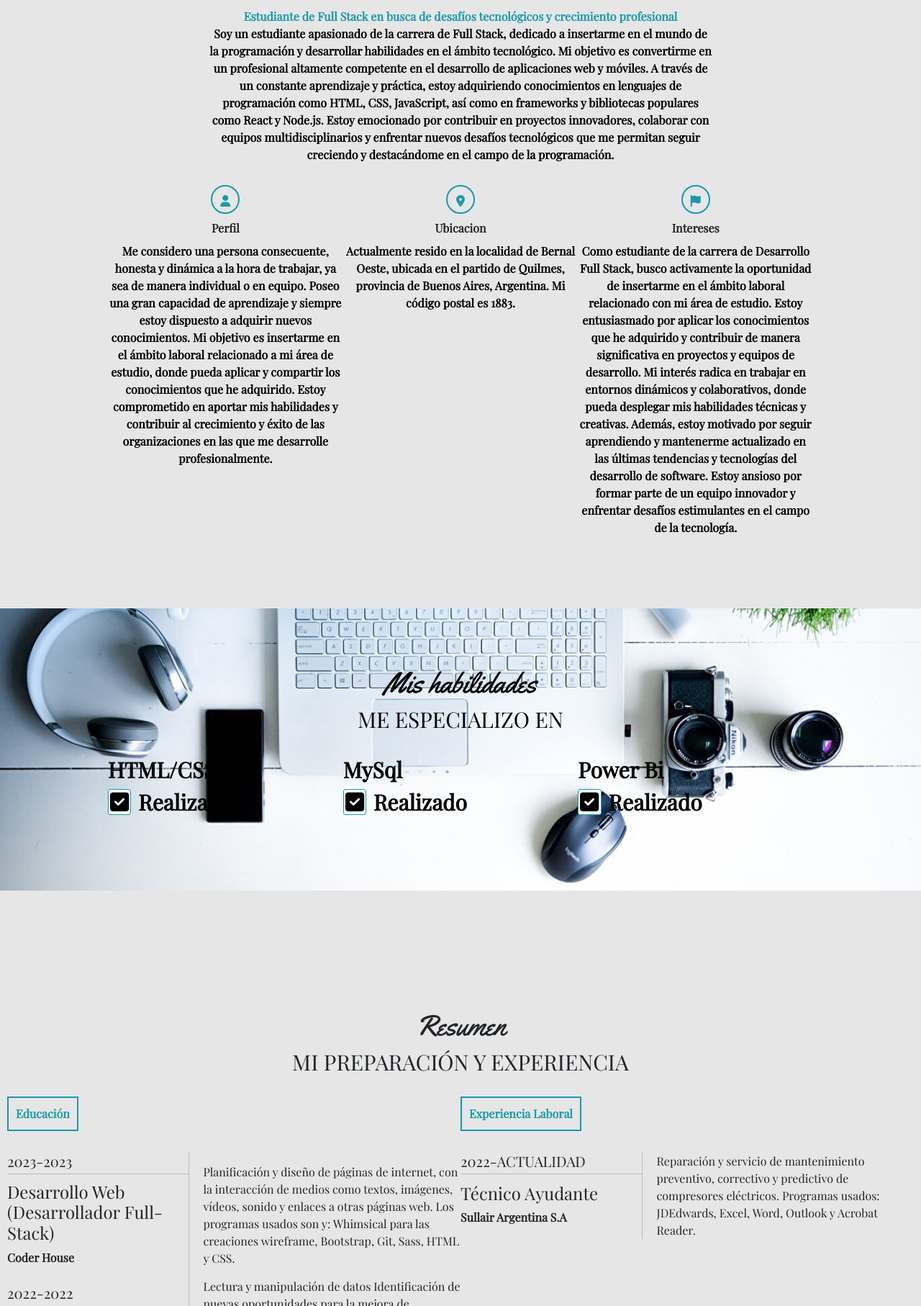
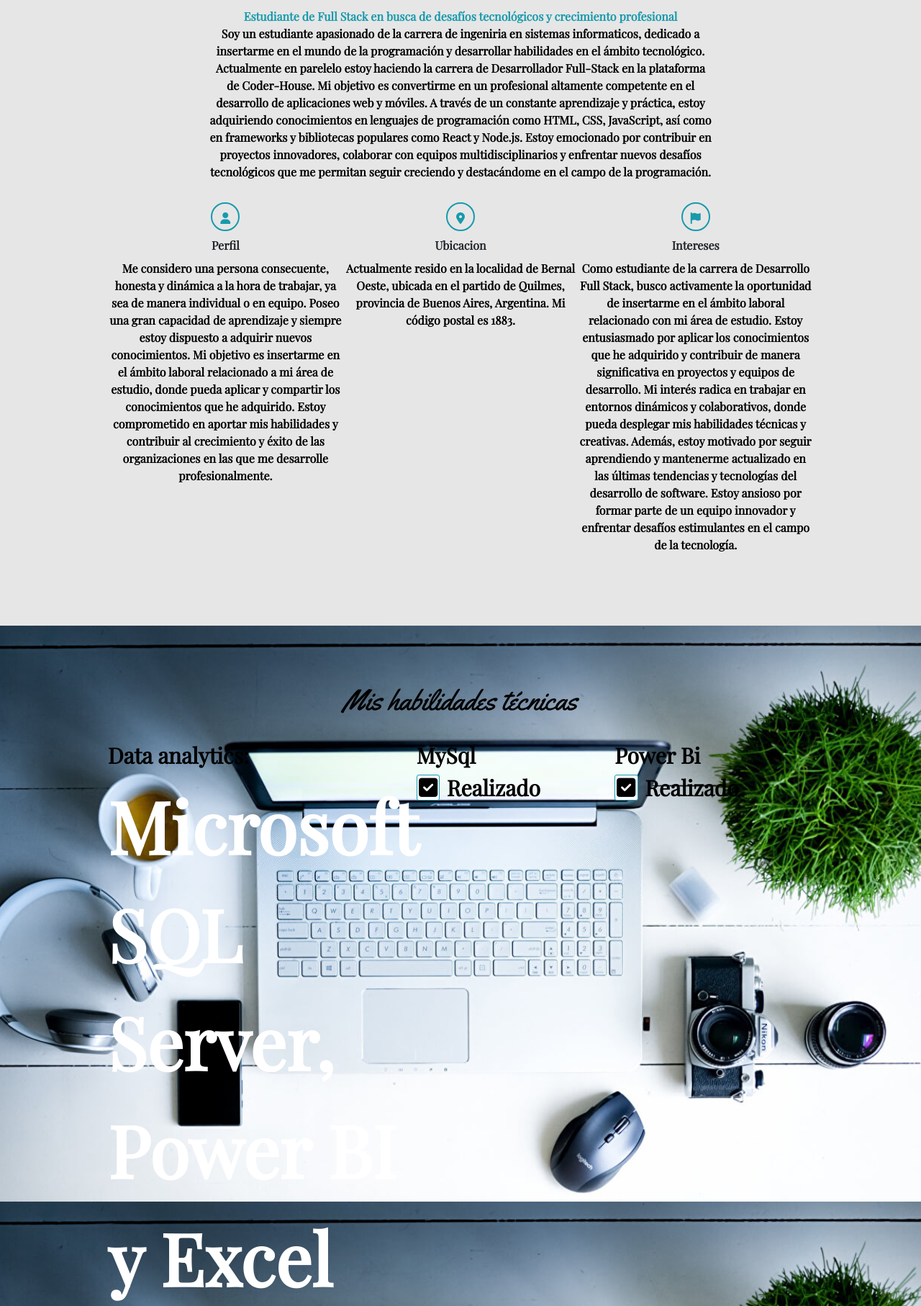
Before and after one commit to BrianSilvero/Proyecto, a website: page Pages/Informacion.html in a window 1280 px wide. Shown: the part 646-2460 px from the top of the page at 72% size. Drawn offline with nearby package versions, Linux system fonts and the light colour scheme; a web font is replaced by a local one.

Commit message:
ultimo commit

```diff
--- a/Pages/Informacion.html
+++ b/Pages/Informacion.html
@@ -80,7 +80,7 @@
         </header>
         <div class="info">
           <h1>Brian Silvero</h1>
-          <h2>Desarrollador Web, Data Analytics</h2>
+          <h2>ESTUDIANTE DE INGENIERIA EN SISTEMAS INFORMATICO</h2>
           <div class="redes">
             <a href="https://www.linkedin.com/in/brian-david-silvero/"
               ><i class="fa-brands fa-linkedin"></i
@@ -110,9 +110,9 @@
           crecimiento profesional
         </p>
         <p>
-          Soy un estudiante apasionado de la carrera de Full Stack, dedicado a
+          Soy un estudiante apasionado de la carrera de ingeniria en sistemas informaticos, dedicado a
           insertarme en el mundo de la programación y desarrollar habilidades en
-          el ámbito tecnológico. Mi objetivo es convertirme en un profesional
+          el ámbito tecnológico. Actualmente en parelelo estoy haciendo la carrera de Desarrollador Full-Stack en la plataforma de Coder-House. Mi objetivo es convertirme en un profesional
           altamente competente en el desarrollo de aplicaciones web y móviles. A
           través de un constante aprendizaje y práctica, estoy adquiriendo
           conocimientos en lenguajes de programación como HTML, CSS, JavaScript,
@@ -170,11 +170,11 @@
     <!-- Seccion habilidades -->
     <section class="habilidades" id="habilidades">
       <div class="contenido-seccion">
-        <h2 class="titulo-seccion">Mis habilidades</h2>
-        <h3>Me especializo en</h3>
+        <h2 class="titulo-seccion">Mis habilidades técnicas </h2>
         <div class="fila">
           <div class="col">
-            <span>HTML/CSS</span>
+            <span>Data analytics:</span>
+            <span class="span__second">Microsoft SQL Server, Power BI y Excel</span>
             <div class="cont-barra">
               <div class="barra" id="html">
                 <i class="fa-solid fa-square-check fa-beat"></i>
--- a/Scss/layout/_informacion.scss
+++ b/Scss/layout/_informacion.scss
@@ -203,6 +203,11 @@ body {
           width: 47%;
           text-align: left;
 
+          .span__second{
+            color: white;
+            font-size: 100px;
+          }
+
           .cont-barra {
             display: flex;
             align-items: center;
```
Also changed, not shown: Pages/Paginas_recomendadas.html (+3 -9 lines), Css/style.css, 1 other file.
